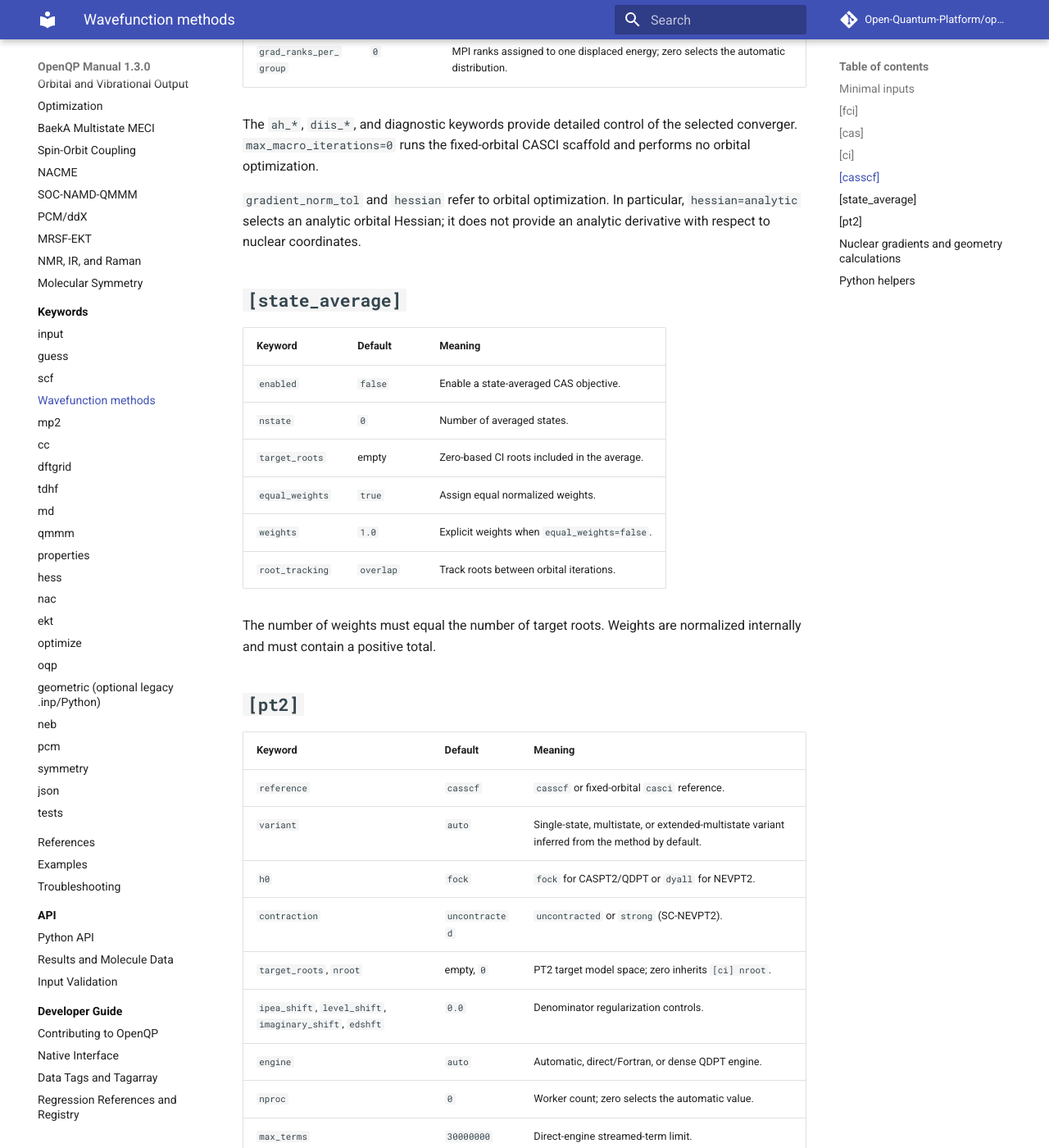
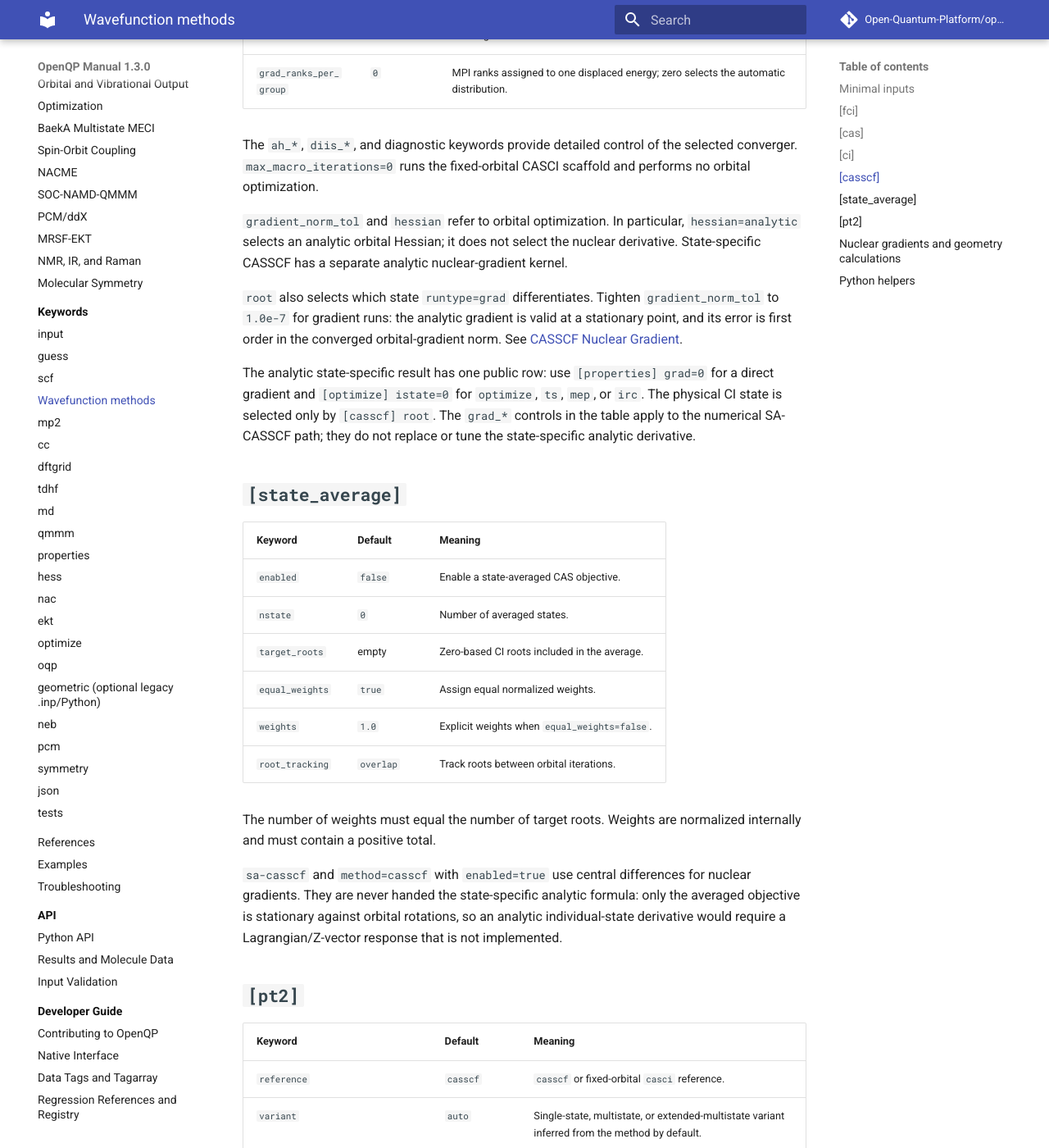
Before and after one commit to Open-Quantum-Platform/openqp-docs, an MkDocs documentation site: the page built from docs/keywords/wavefunction.md, in a window 1280 px wide and 1400 px high, scrolled down 4997 px. Shown: the whole window at 82% size. Built offline with MkDocs 1.6.1 and Material for MkDocs 9.7.7, drawn with Linux system fonts in a browser that asks for light colours; comment, search, counter and statistics services are not loaded; some of the changed text lies outside the part shown.

Commit message:
Document the analytic state-specific CASSCF nuclear gradient
`method=casscf` with `runtype=grad` computes the nuclear gradient analytically
for the root selected by `[casscf] root`, and the manual said nothing about it:
the wavefunction chapter presented FCI, CASCI, CASSCF, SA-CASSCF and the PT2
family as energy workflows without qualification, so a reader had no way to
learn either that the gradient exists or where its boundary is.

Adds a workflow page and wires the surrounding pages to it.

The page leads with what a user has to get right rather than with the
derivation. The gradient is valid at a stationary point and its error is FIRST
ORDER in the converged orbital-gradient norm, so `gradient_norm_tol=1e-7` is a
recommendation with a reason attached, and the three diagnostics every run
prints -- `|g_orb|`, the generalized-Fock asymmetry, and the correction rank --
are explained as the guard against a loosely converged run producing a
plausible-looking wrong answer.

The refusals are documented as refusals, with the reason each one exists. A
state-averaged objective is stationary in the AVERAGED sum, not in any
individual state, so an individual SA-state gradient needs a Lagrangian/Z-vector
response that is not implemented and is declined rather than approximated;
`casci` is excluded because its orbitals are not optimized, which is exactly the
orbital-response term the derivation drops. A reader who is told only "not
supported" will file a bug; a reader who is told why will not.

Also records two things that are easy to rediscover the hard way. The symmetry
petite list is deliberately unused -- valid only for a totally symmetric
contracted density, which an arbitrary root does not guarantee -- so its absence
is a correctness decision, not an oversight. And a numerical cross-check needs a
five-point O(h^4) stencil plus an energy-smoothness check: three geometries
during development produced finite-difference "failures" that were CASSCF
solution-branch switches, not gradient errors, and that trap is now a warning
admonition rather than a lesson each user repeats.

`mkdocs build --strict` passes.

Companion to Open-Quantum-Platform/openqp#344 (AGENTS.md rule 4).

Co-Authored-By: Claude Opus 5 <noreply@anthropic.com>

```diff
--- a/docs/keywords/wavefunction.md
+++ b/docs/keywords/wavefunction.md
@@ -5,9 +5,12 @@ CASSCF, and second-order multireference perturbation methods. These workflows
 require an RHF reference: leave `[input] functional` empty and use
 `[scf] type=rhf` with `multiplicity=1`.
 
-CASSCF, SA-CASSCF, CASPT2, NEVPT2, and QDPT2 provide Cartesian
-central-difference nuclear gradients. These are numerical derivatives of the
-converged total energies, not analytic nuclear gradients.
+All of them run `runtype=energy`. State-specific `method=casscf` uses an
+analytic nuclear gradient; SA-CASSCF, CASPT2, NEVPT2, and QDPT2 use Cartesian
+central differences of their converged total energies. These derivatives also
+support `optimize`, `ts`, `mep`, and `irc`. See
+[CASSCF Nuclear Gradient](../workflows/casscf-gradient.md). CASCI and FCI remain
+energy-only.
 
 The method selects which sections are read:
 
@@ -175,7 +178,20 @@ scaffold and performs no orbital optimization.
 
 `gradient_norm_tol` and `hessian` refer to orbital optimization. In
 particular, `hessian=analytic` selects an analytic orbital Hessian; it does not
-provide an analytic derivative with respect to nuclear coordinates.
+select the nuclear derivative. State-specific CASSCF has a separate analytic
+nuclear-gradient kernel.
+
+`root` also selects which state `runtype=grad` differentiates. Tighten
+`gradient_norm_tol` to `1.0e-7` for gradient runs: the analytic gradient is
+valid at a stationary point, and its error is first order in the converged
+orbital-gradient norm. See
+[CASSCF Nuclear Gradient](../workflows/casscf-gradient.md).
+
+The analytic state-specific result has one public row: use `[properties]
+grad=0` for a direct gradient and `[optimize] istate=0` for `optimize`, `ts`,
+`mep`, or `irc`. The physical CI state is selected only by `[casscf] root`.
+The `grad_*` controls in the table apply to the numerical SA-CASSCF path; they
+do not replace or tune the state-specific analytic derivative.
 
 ## `[state_average]`
 
@@ -190,6 +206,12 @@ provide an analytic derivative with respect to nuclear coordinates.
 
 The number of weights must equal the number of target roots. Weights are
 normalized internally and must contain a positive total.
+
+`sa-casscf` and `method=casscf` with `enabled=true` use central differences for
+nuclear gradients. They are never handed the state-specific analytic formula:
+only the averaged objective is stationary against orbital rotations, so an
+analytic individual-state derivative would require a Lagrangian/Z-vector
+response that is not implemented.
 
 ## `[pt2]`
 
--- a/mkdocs.yml
+++ b/mkdocs.yml
@@ -45,6 +45,7 @@ nav:
       - HF and DFT: workflows/hf-dft.md
       - MP2: workflows/mp2.md
       - Coupled Cluster: workflows/coupled-cluster.md
+      - CASSCF Nuclear Gradient: workflows/casscf-gradient.md
       - TDDFT and TDHF: workflows/tddft.md
       - SF-TDDFT: workflows/sf-tddft.md
       - MRSF-TDDFT: workflows/mrsf-tddft.md
```
Also changed, not shown: docs/capabilities.md (+6 -4 lines), docs/workflows/casscf-gradient.md (added, +260 -0 lines).
